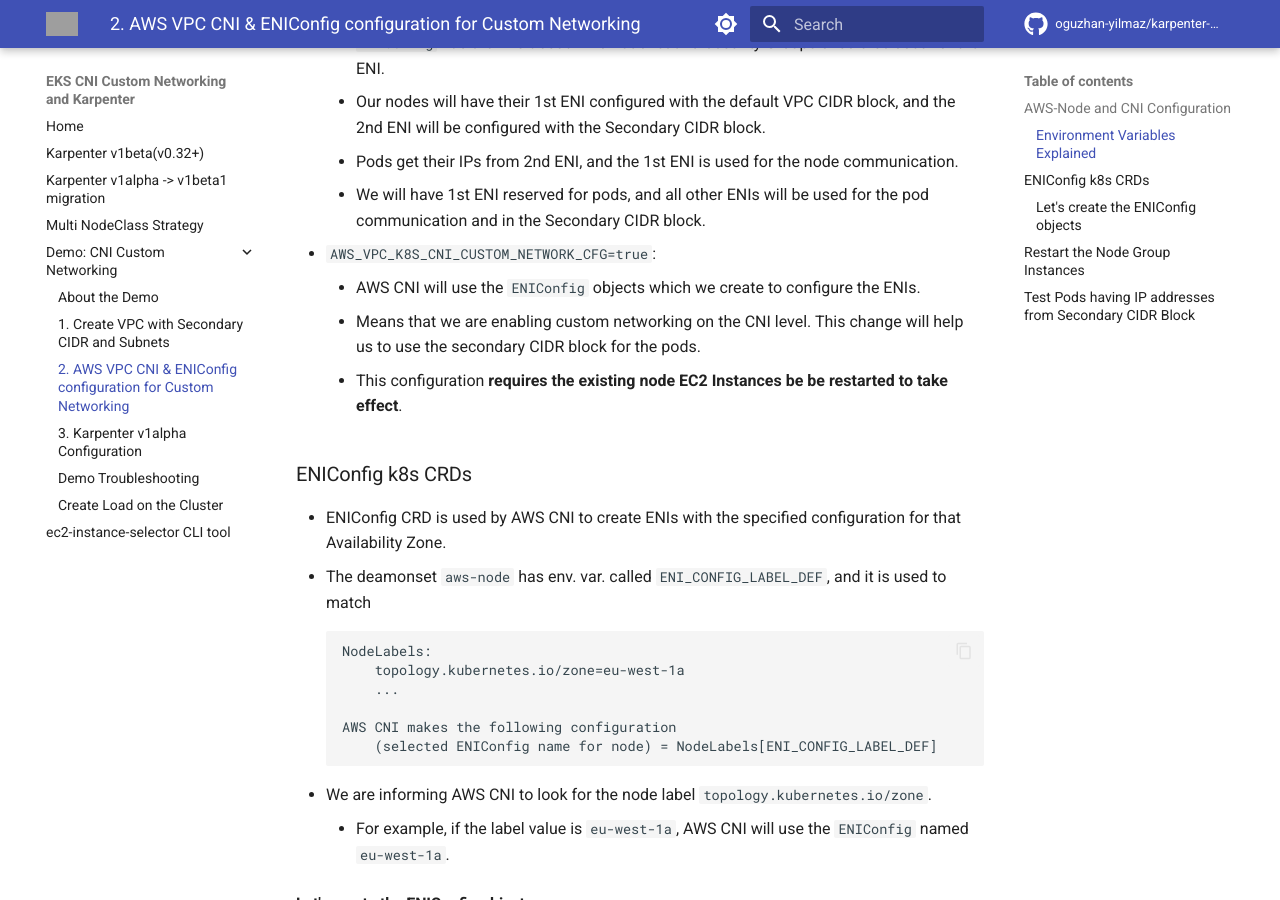
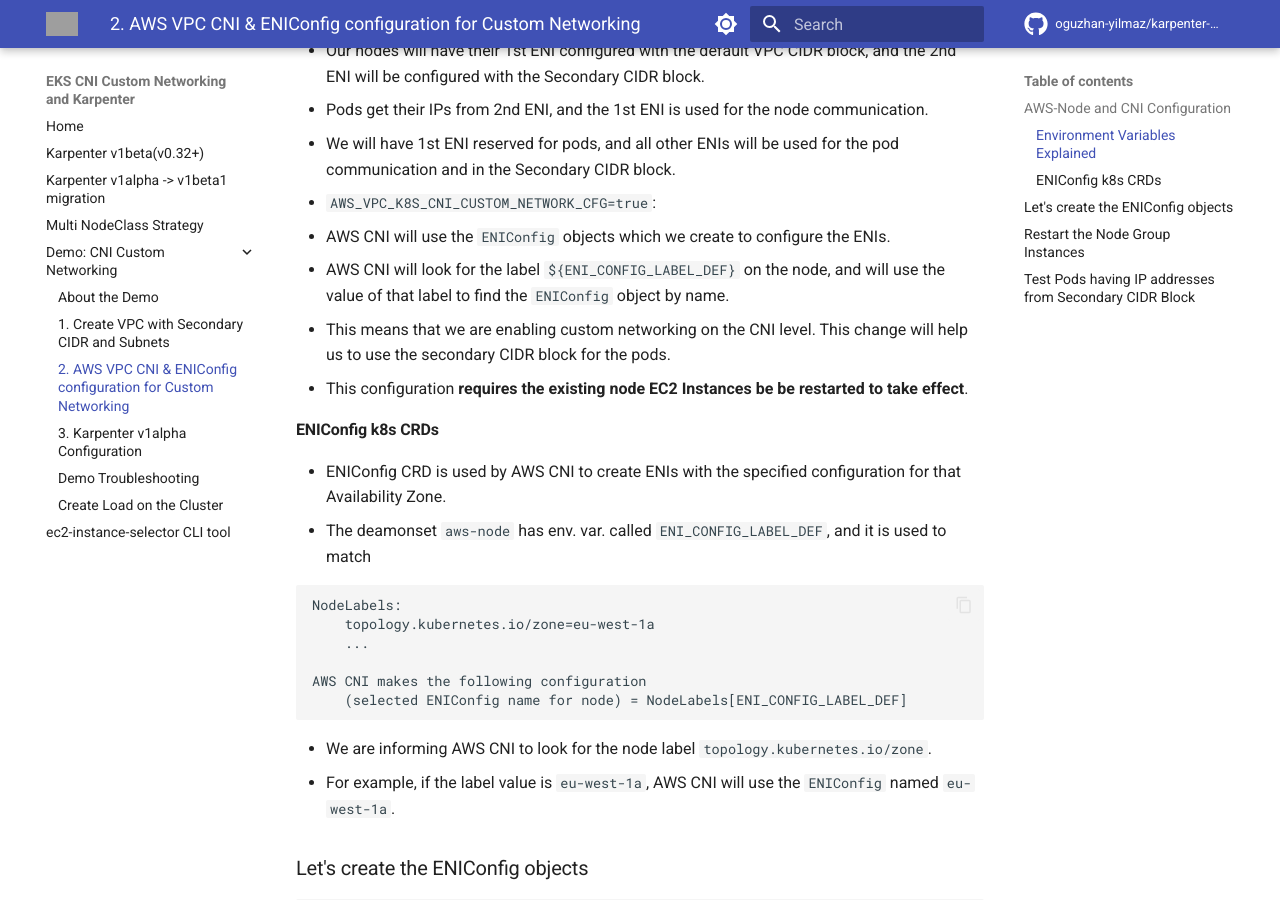
Before and after one commit to oguzhan-yilmaz/karpenter-eks-vpc-secondary-cidr, an MkDocs documentation site: the page built from docs/eksdemo-secondary-cidr-and-cni-custom-netwoking/2-aws-vpc-cni-configuration.md, in a window 1280 px wide and 900 px high, scrolled down 660 px. Built offline with MkDocs 1.6.1 and Material for MkDocs 9.7.7, drawn with Linux system fonts in a browser that asks for light colours; comment, search, counter and statistics services are not loaded; grey boxes are pictures that could not be loaded.

Commit message:
update docs

````diff
--- a/docs/eksdemo-secondary-cidr-and-cni-custom-netwoking/2-aws-vpc-cni-configuration.md
+++ b/docs/eksdemo-secondary-cidr-and-cni-custom-netwoking/2-aws-vpc-cni-configuration.md
@@ -1,8 +1,7 @@
 # 2. AWS VPC CNI & ENIConfig configuration for Custom Networking
 
+### AWS-Node and CNI Configuration
 
-
-### AWS-Node and CNI Configuration
 ```bash
 # Get the current env vars of aws-node
 kubectl get daemonset aws-node -n kube-system -o jsonpath='{.spec.template.spec.containers[0].env}' | jq -r '.[] | .name + "=" + .value'
@@ -13,36 +12,42 @@
 kubectl set env daemonset aws-node -n kube-system ENI_CONFIG_LABEL_DEF=topology.kubernetes.io/zone
 
 ```
-####  Environment Variables Explained
+
+#### Environment Variables Explained
 
 - `kube-system ENI_CONFIG_LABEL_DEF=topology.kubernetes.io/zone`:
-    - Means that AWS CNI is using the _topology.kubernetes.io/zone_ label to determine the `ENIConfig` name(`kubectl get eniconfig`) for that node.
-    - _topology.kubernetes.io/zone_ label is automatically added to the nodes by the kubelet as `eu-west-1a` or `eu-west-1b` or `eu-west-1c`, so we don't need any extra node tagging to do.
-    - This way we have a consistent way of applying the ENIConfig to the nodes.
-    - `ENIConfig` has the info about which Subnet and Security Groups should be used for the ENI.
-    - Our nodes will have their 1st ENI configured with the default VPC CIDR block, and the 2nd ENI will be configured with the Secondary CIDR block.
-    - Pods get their IPs from 2nd ENI, and the 1st ENI is used for the node communication.
-    - We will have 1st ENI reserved for pods, and all other ENIs will be used for the pod communication and in the Secondary CIDR block.
+  - Means that AWS CNI is using the _topology.kubernetes.io/zone_ label to determine the `ENIConfig` name(`kubectl get eniconfig`) for that node.
+  - _topology.kubernetes.io/zone_ label is automatically added to the nodes by the kubelet as `eu-west-1a` or `eu-west-1b` or `eu-west-1c`, so we don't need any extra node tagging to do.
+  - This way we have a consistent way of applying the ENIConfig to the nodes.
+  - `ENIConfig` has the info about which Subnet and Security Groups should be used for the ENI.
+  - Our nodes will have their 1st ENI configured with the default VPC CIDR block, and the 2nd ENI will be configured with the Secondary CIDR block.
+  - Pods get their IPs from 2nd ENI, and the 1st ENI is used for the node communication.
+  - We will have 1st ENI reserved for pods, and all other ENIs will be used for the pod communication and in the Secondary CIDR block.
 - `AWS_VPC_K8S_CNI_CUSTOM_NETWORK_CFG=true`:
-    - AWS CNI will use the `ENIConfig` objects which we create to configure the ENIs.
-    - Means that we are enabling custom networking on the CNI level. This change will help us to use the secondary CIDR block for the pods.
-    - This configuration **requires the existing node EC2 Instances be be restarted to take effect**.
+  - AWS CNI will use the `ENIConfig` objects which we create to configure the ENIs.
+  - AWS CNI will look for the label `${ENI_CONFIG_LABEL_DEF}` on the node, and will use the value of that label to find the `ENIConfig` object by name.
+  - This means that we are enabling custom networking on the CNI level. This change will help us to use the secondary CIDR block for the pods.
+  - This configuration **requires the existing node EC2 Instances be be restarted to take effect**.
 
-### ENIConfig k8s CRDs
+#### ENIConfig k8s CRDs
+
 - ENIConfig CRD is used by AWS CNI to create ENIs with the specified configuration for that Availability Zone.
 - The deamonset `aws-node` has env. var. called `ENI_CONFIG_LABEL_DEF`, and it is used to match
-    ```
-    NodeLabels:
-        topology.kubernetes.io/zone=eu-west-1a
-        ...
 
-    AWS CNI makes the following configuration
-        (selected ENIConfig name for node) = NodeLabels[ENI_CONFIG_LABEL_DEF]
-    ```
+  ```
+  NodeLabels:
+      topology.kubernetes.io/zone=eu-west-1a
+      ...
+
+  AWS CNI makes the following configuration
+      (selected ENIConfig name for node) = NodeLabels[ENI_CONFIG_LABEL_DEF]
+  ```
+
 - We are informing AWS CNI to look for the node label `topology.kubernetes.io/zone`.
-    - For example, if the label value is `eu-west-1a`, AWS CNI will use the `ENIConfig` named `eu-west-1a`.
+  - For example, if the label value is `eu-west-1a`, AWS CNI will use the `ENIConfig` named `eu-west-1a`.
 
-#### Let's create the ENIConfig objects
+### Let's create the ENIConfig objects
+
 ```bash
 cat << EOF | kubectl apply -f -
 apiVersion: crd.k8s.amazonaws.com/v1alpha1
@@ -79,13 +84,11 @@
 kubectl get eniconfig ${AZ3} -o yaml; echo "---";
 ```
 
-
 ### Restart the Node Group Instances
 
 - Terminate the Node Group instances to have them recreated with the new ENI configuration.
 - After you create the Node Group, **check the instances to see if they got their IP Addresses from VPC Secondary CIDR Block**
 - ![Managed Node EC2 Instance should have ips](../images/managed-node-instance-ip-addrs-on-secondary-cidr.png)
-
 
 ### Test Pods having IP addresses from Secondary CIDR Block
 
````
Also changed, not shown: docs/README.md (+0 -9 lines), docs/eksdemo-secondary-cidr-and-cni-custom-netwoking/1-vpc-secondary-cidr-and-subnets.md (+11 -11 lines), docs/eksdemo-secondary-cidr-and-cni-custom-netwoking/README.md (+10 -0 lines).
